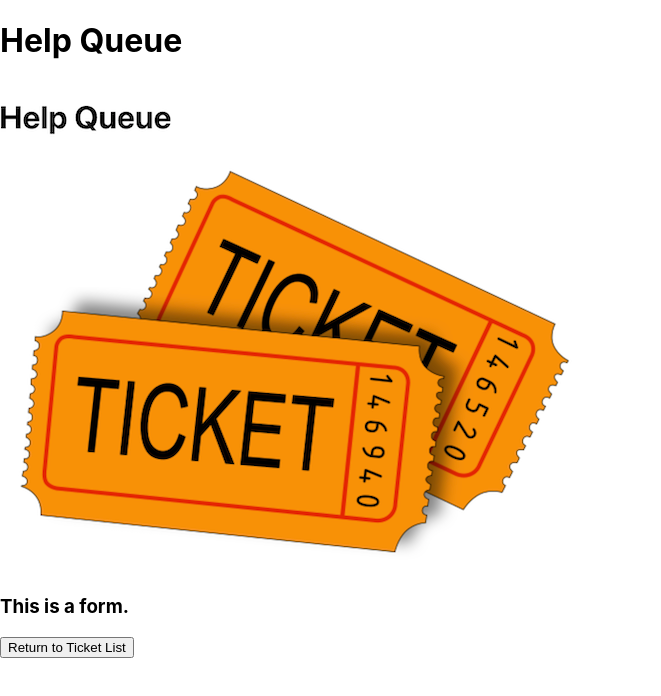
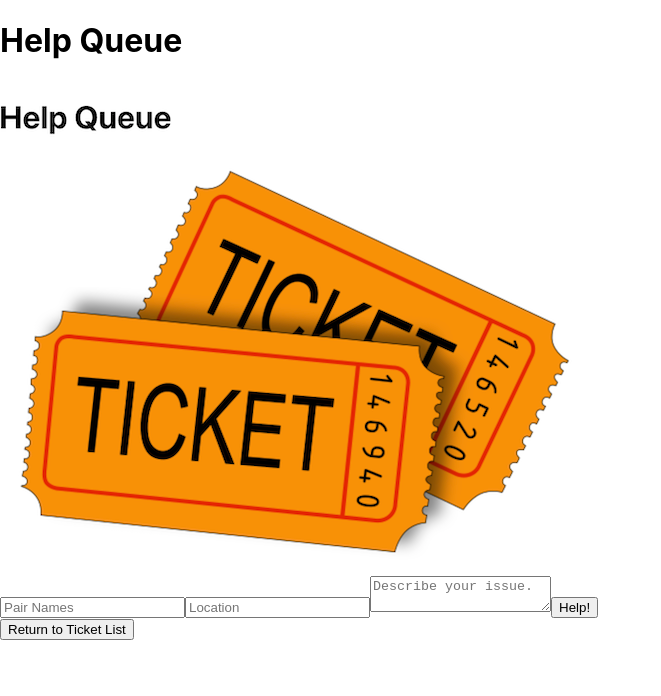
Before and after one commit to ChrisRamer/help-queue, a React (Create React App) app: page / in a window 1280 px wide. Both pictures are taken after a click on the button "Add Ticket". Shown: the top 696 px of the page, without its empty margins (0-661 px from the left). Built offline with nearby package versions, Linux system fonts and the light colour scheme.

Commit message:
Add form

```diff
--- a/src/components/NewTicketForm.js
+++ b/src/components/NewTicketForm.js
@@ -1,9 +1,30 @@
 import React from "react";
+import { v4} from "uuid";
 
 function NewTicketForm(props) {
+	function handleNewTicketFormSubmission(event) {
+		event.preventDefault();
+		console.log(event.target.names.value);
+		console.log(event.target.location.value);
+		console.log(event.target.issue.value);
+	}
+
 	return (
 		<React.Fragment>
-			<h3>This is a form.</h3>
+			<form onSubmit={handleNewTicketFormSubmission}>
+				<input
+					type="text"
+					name="names"
+					placeholder="Pair Names" />
+				<input
+					type="text"
+					name="location"
+					placeholder="Location" />
+				<textarea
+					name="issue"
+					placeholder="Describe your issue." />
+				<button type="submit">Help!</button>
+			</form>
 		</React.Fragment>
 	);
 }
```
